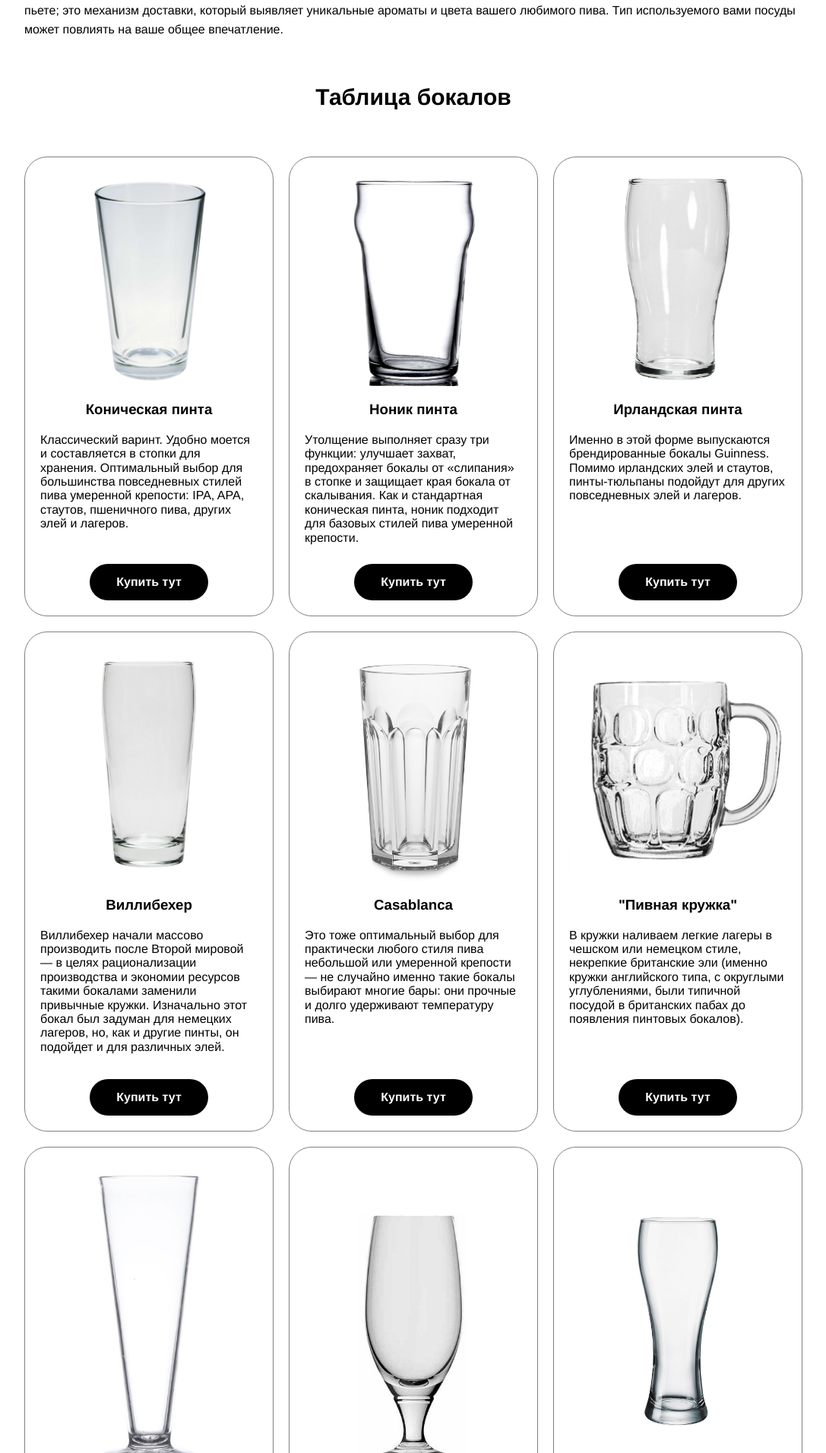
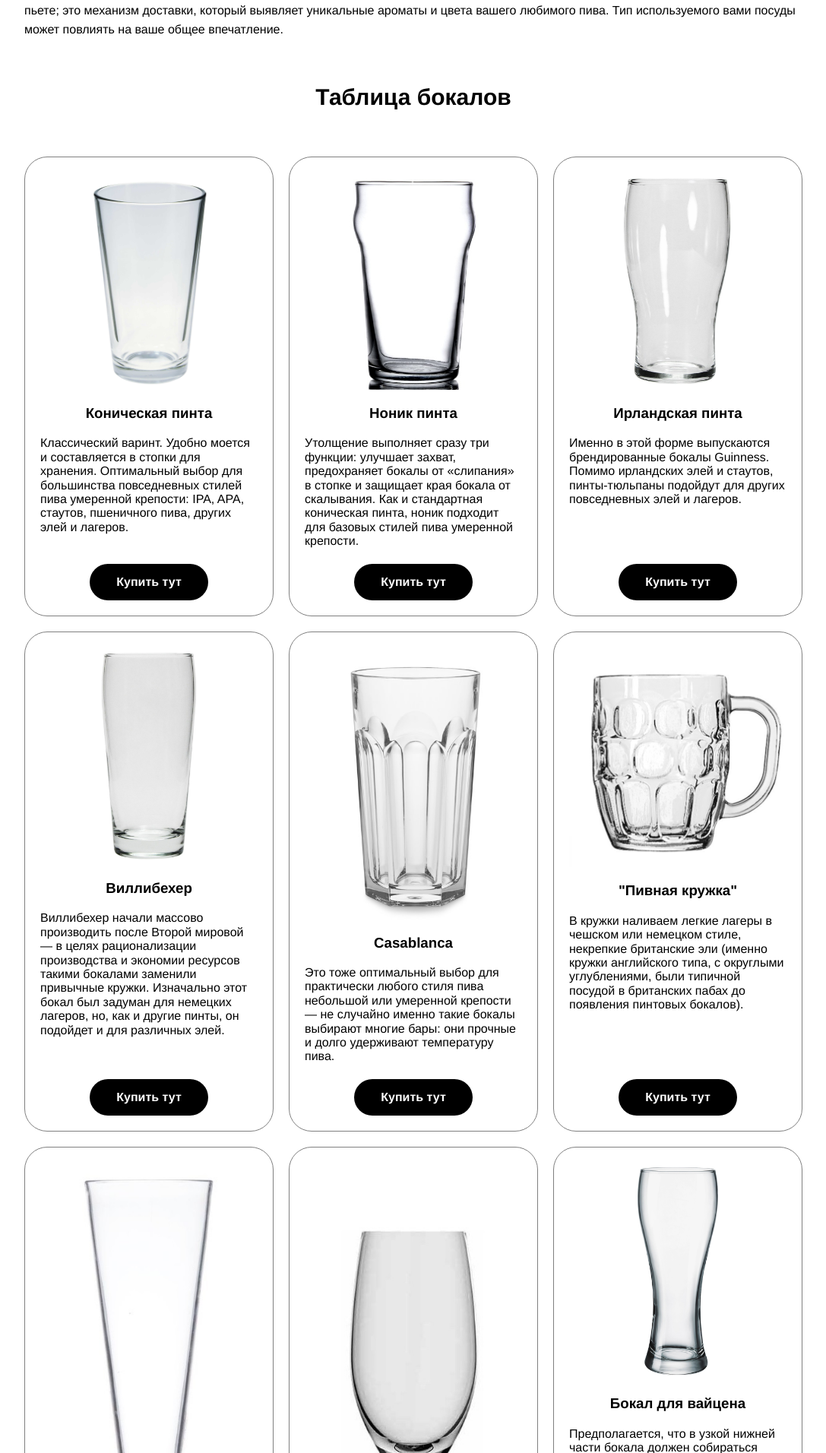
Before and after one commit to MisterDROG/brewing_Drog-Dimdim, a PHP site: page /glasses.html in a window 1280 px wide. Shown: the part 1053-2965 px from the top of the page at 76% size, without its empty margins (96-1183 px from the left). Run offline with PHP 8.4, Linux system fonts and the light colour scheme.

Commit message:
hotfix/glasses fix

```diff
--- a/glasses.html
+++ b/glasses.html
@@ -5,7 +5,7 @@
     <meta name="viewport" content="width=device-width, initial-scale=1" />
     <link rel="stylesheet" href="./vendor/normalize.css"/>
     <link rel="stylesheet" href="./pages/glasses.css"/>
-    <link rel="icon" href="./logo/logo_web.png" />
+    <link rel="icon" href="./imgs/logo/logo_web.png" />
     <title>How to brew</title>
   </head>
   <body>
--- a/pages/glasses.css
+++ b/pages/glasses.css
@@ -153,7 +153,7 @@
 
 .goods-grid__img {
   width: 100%;
-  height: 50%;
+
   object-fit: contain;
 
 
```
